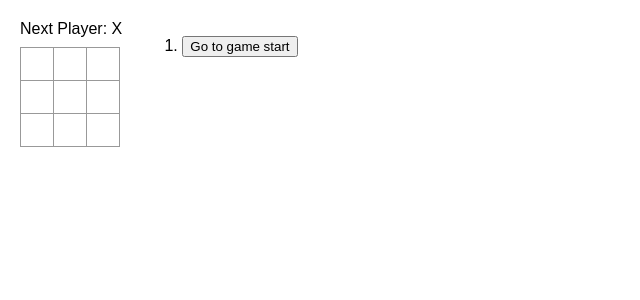
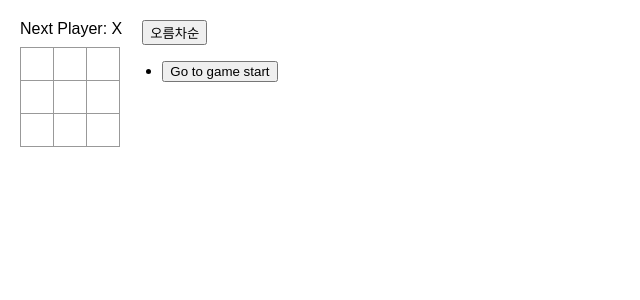
Before and after one commit to meanz1/modern-react, a React (Create React App) app in the folder tic-tac-toe/: page / in a window 1280 px wide. Shown: the top 300 px of the page, without its empty margins (0-640 px from the left). Built offline with nearby package versions, Linux system fonts and the light colour scheme.

Commit message:
Feat: 정렬 토글 버튼 생성

```diff
--- a/tic-tac-toe/src/App.js
+++ b/tic-tac-toe/src/App.js
@@ -8,7 +8,7 @@ function Square({ value, onSquareClick }) {
   );
 }
 
-function Board({ xIsNext, squares, onPlay, currentMove }) {
+function Board({ xIsNext, squares, onPlay }) {
   const handleClick = (i) => {
     if (squares[i] || calculateWinner(squares)) return;
     const nextSquares = squares.slice();
@@ -48,8 +48,10 @@ function Board({ xIsNext, squares, onPlay, currentMove }) {
 function Game() {
   const [history, setHistory] = useState([Array(9).fill(null)]);
   const [currentMove, setCurrentMove] = useState(0);
+  const [isIncreasing, setIsIncreasing] = useState(true);
   const xIsNext = currentMove % 2 === 0;
   const currentSquares = history[currentMove];
+  const currentMode = isIncreasing ? "오름차순" : "내림차순";
 
   const handlePlay = (nextSquares) => {
     const nextHistory = [...history.slice(0, currentMove + 1), nextSquares];
@@ -71,18 +73,20 @@ function Game() {
       </li>
     );
   });
+  const reverseMoves = moves.slice().reverse();
+
+  const changeSortingMode = () => {
+    setIsIncreasing((value) => !value);
+  };
+
   return (
     <div className="game">
       <div className="game-board">
-        <Board
-          xIsNext={xIsNext}
-          squares={currentSquares}
-          onPlay={handlePlay}
-          currentMove={currentMove}
-        />
+        <Board xIsNext={xIsNext} squares={currentSquares} onPlay={handlePlay} />
       </div>
       <div className="game-info">
-        <ol>{moves}</ol>
+        <button onClick={changeSortingMode}>{currentMode}</button>
+        {isIncreasing ? <ul> {moves}</ul> : <ul>{reverseMoves}</ul>}
       </div>
     </div>
   );
```
